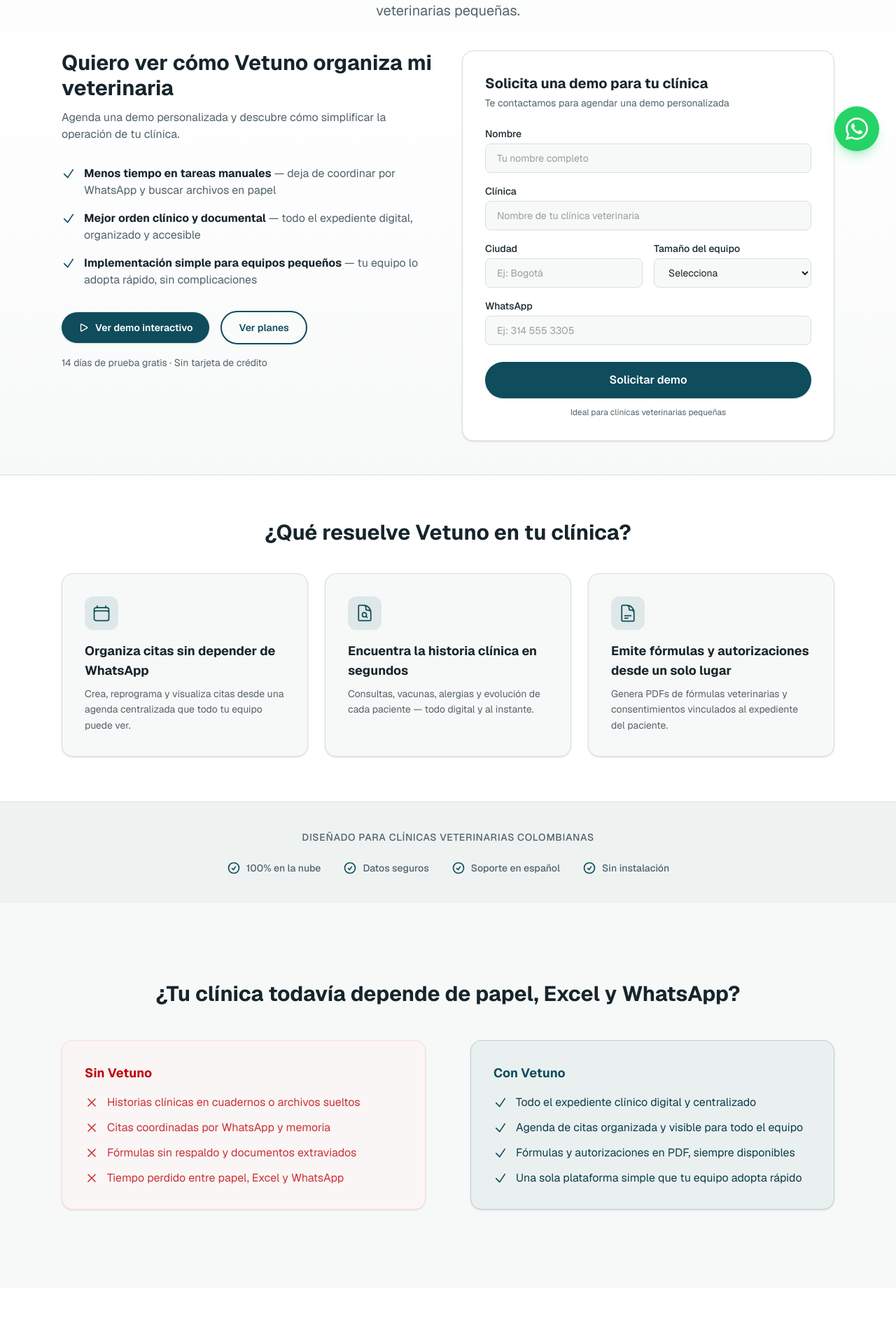
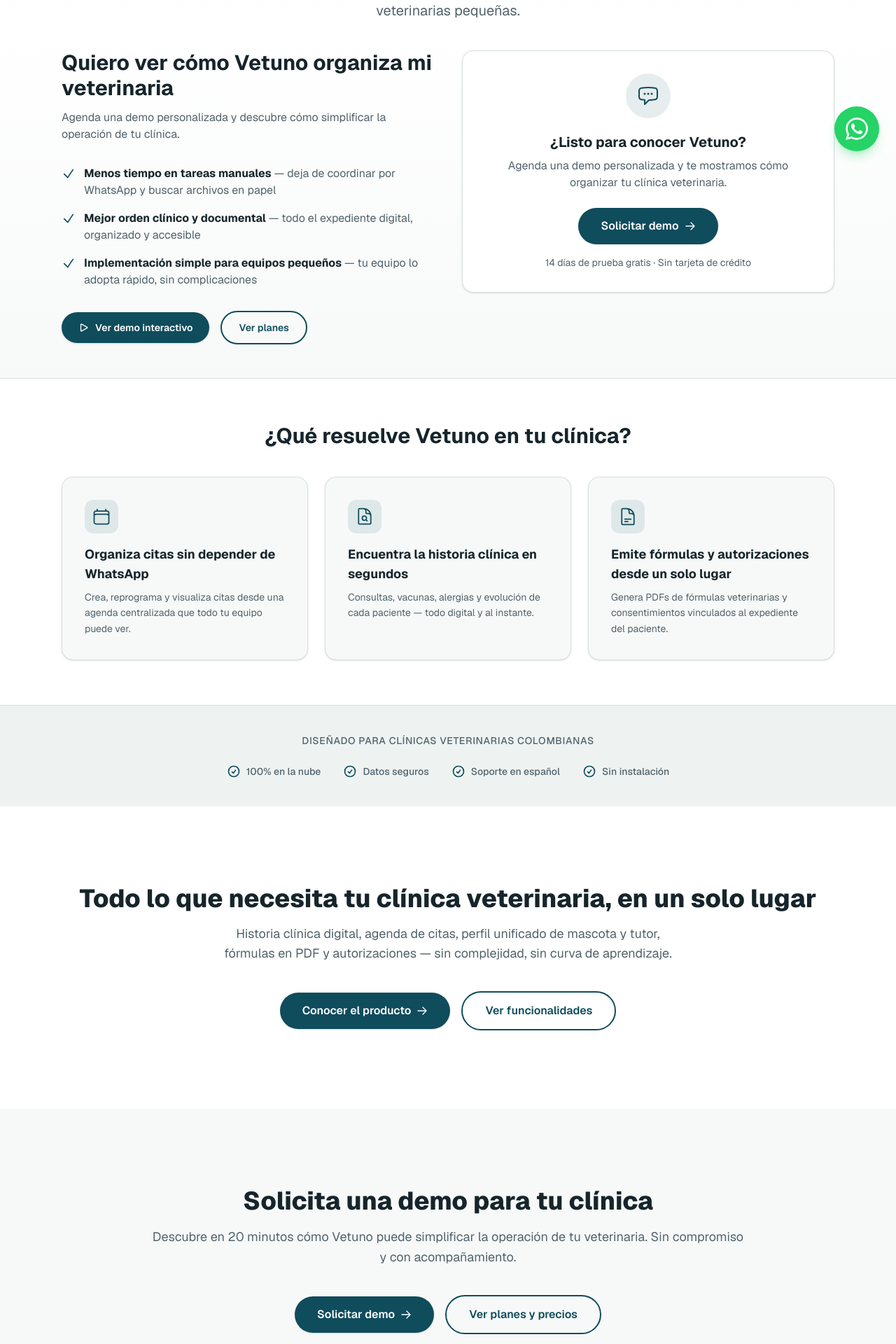
Before and after one commit to AutoSlop/vetuno, a Next.js app: page / in a window 1280 px wide. Shown: the part 560-2480 px from the top of the page at 70% size. Built offline with nearby package versions, Linux system fonts and the light colour scheme.

Commit message:
feat: Actualizar el sitio existente de Vetuno para convertir la landing de una

```diff
--- a/app/components/Footer.tsx
+++ b/app/components/Footer.tsx
@@ -13,7 +13,7 @@
             <div className="flex flex-wrap items-center justify-center gap-6 md:justify-end">
               <a href="/" className="hover:text-white transition">Inicio</a>
               <a href="/producto" className="hover:text-white transition">Producto</a>
-              <a href="/modulos" className="hover:text-white transition">Módulos</a>
+              <a href="/modulos" className="hover:text-white transition">Funcionalidades</a>
               <a href="/precios" className="hover:text-white transition">Precios</a>
               <a href="/contacto" className="hover:text-white transition">Contacto</a>
               <a href="/admin" className="hover:text-white transition">Admin</a>
--- a/app/components/Header.tsx
+++ b/app/components/Header.tsx
@@ -11,7 +11,7 @@
   const navLinks = [
     { href: "/", label: "Inicio" },
     { href: "/producto", label: "Producto" },
-    { href: "/modulos", label: "Módulos" },
+    { href: "/modulos", label: "Funcionalidades" },
     { href: "/precios", label: "Precios" },
     { href: "/contacto", label: "Contacto" },
   ];
--- a/app/page.tsx
+++ b/app/page.tsx
@@ -1,5 +1,4 @@
 import Link from "next/link";
-import DemoRequestForm from "./components/DemoRequestForm";
 
 function CheckIcon() {
   return (
@@ -65,11 +64,28 @@
                   Ver planes
                 </Link>
               </div>
+            </div>
+            <div className="rounded-2xl border border-border bg-white p-8 shadow-sm text-center flex flex-col items-center justify-center">
+              <div className="mx-auto mb-5 flex h-16 w-16 items-center justify-center rounded-full bg-teal/10">
+                <svg className="h-8 w-8 text-teal" fill="none" viewBox="0 0 24 24" stroke="currentColor" strokeWidth={1.5}>
+                  <path strokeLinecap="round" strokeLinejoin="round" d="M8.625 9.75a.375.375 0 11-.75 0 .375.375 0 01.75 0zm0 0H8.25m4.125 0a.375.375 0 11-.75 0 .375.375 0 01.75 0zm0 0H12m4.125 0a.375.375 0 11-.75 0 .375.375 0 01.75 0zm0 0h-.375m-13.5 3.01c0 1.6 1.123 2.994 2.707 3.227 1.087.16 2.185.283 3.293.369V21l4.184-4.183a1.14 1.14 0 01.778-.332 48.294 48.294 0 005.83-.498c1.585-.233 2.708-1.626 2.708-3.228V6.741c0-1.602-1.123-2.995-2.707-3.228A48.394 48.394 0 0012 3c-2.392 0-4.744.175-7.043.513C3.373 3.746 2.25 5.14 2.25 6.741v6.018z" />
+                </svg>
+              </div>
+              <h3 className="mb-2 text-xl font-bold text-text">¿Listo para conocer Vetuno?</h3>
+              <p className="mb-6 text-text-light">Agenda una demo personalizada y te mostramos cómo organizar tu clínica veterinaria.</p>
+              <Link
+                href="/contacto"
+                className="inline-flex items-center gap-2 rounded-full bg-teal px-8 py-3.5 text-base font-semibold text-white shadow-sm transition hover:bg-teal-dark active:shadow-none"
+              >
+                Solicitar demo
+                <svg className="h-4 w-4" fill="none" viewBox="0 0 24 24" stroke="currentColor" strokeWidth={2}>
+                  <path strokeLinecap="round" strokeLinejoin="round" d="M13.5 4.5L21 12m0 0l-7.5 7.5M21 12H3" />
+                </svg>
+              </Link>
               <p className="mt-4 text-sm text-text-light">
                 14 días de prueba gratis &middot; Sin tarjeta de crédito
               </p>
             </div>
-            <DemoRequestForm />
           </div>
         </div>
       </section>
@@ -141,51 +157,6 @@
         </div>
       </section>
 
-      {/* ═══ PROBLEMA / SOLUCIÓN ═══ */}
-      <section className="py-20 md:py-28">
-        <div className="mx-auto max-w-6xl px-6">
-          <h2 className="mb-12 text-center text-2xl font-bold text-text md:text-3xl">
-            ¿Tu clínica todavía depende de papel, Excel y WhatsApp?
-          </h2>
-          <div className="grid gap-12 md:grid-cols-2 md:gap-16">
-            <div className="rounded-2xl border border-red-200/60 bg-red-50/40 p-8 shadow-sm">
-              <h3 className="mb-4 text-lg font-bold text-red-700">Sin Vetuno</h3>
-              <ul className="space-y-3 text-red-700/80">
-                {[
-                  "Historias clínicas en cuadernos o archivos sueltos",
-                  "Citas coordinadas por WhatsApp y memoria",
-                  "Fórmulas sin respaldo y documentos extraviados",
-                  "Tiempo perdido entre papel, Excel y WhatsApp",
-                ].map((item) => (
-                  <li key={item} className="flex items-start gap-3">
-                    <svg className="mt-0.5 h-5 w-5 shrink-0" fill="none" viewBox="0 0 24 24" stroke="currentColor" strokeWidth={2}>
-                      <path strokeLinecap="round" strokeLinejoin="round" d="M6 18L18 6M6 6l12 12" />
-                    </svg>
-                    {item}
-                  </li>
-                ))}
-              </ul>
-            </div>
-            <div className="rounded-2xl border border-teal/20 bg-teal/5 p-8 shadow-sm">
-              <h3 className="mb-4 text-lg font-bold text-teal">Con Vetuno</h3>
-              <ul className="space-y-3 text-teal-dark">
-                {[
-                  "Todo el expediente clínico digital y centralizado",
-                  "Agenda de citas organizada y visible para todo el equipo",
-                  "Fórmulas y autorizaciones en PDF, siempre disponibles",
-                  "Una sola plataforma simple que tu equipo adopta rápido",
-                ].map((item) => (
-                  <li key={item} className="flex items-start gap-3">
-                    <CheckIcon />
-                    {item}
-                  </li>
-                ))}
-              </ul>
-            </div>
-          </div>
-        </div>
-      </section>
-
       {/* ═══ RESUMEN DEL PRODUCTO ═══ */}
       <section className="bg-white py-20 md:py-28">
         <div className="mx-auto max-w-6xl px-6 text-center">
@@ -195,7 +166,7 @@
           <p className="mx-auto mt-4 max-w-2xl text-lg text-text-light">
             Historia clínica digital, agenda de citas, perfil unificado de mascota y tutor, fórmulas en PDF y autorizaciones — sin complejidad, sin curva de aprendizaje.
           </p>
-          <div className="mt-10">
+          <div className="mt-10 flex flex-col items-center justify-center gap-4 sm:flex-row">
             <Link
               href="/producto"
               className="inline-flex items-center gap-2 rounded-full bg-teal px-8 py-3.5 text-base font-semibold text-white shadow-sm transition hover:bg-teal-dark active:shadow-none"
@@ -205,37 +176,41 @@
                 <path strokeLinecap="round" strokeLinejoin="round" d="M13.5 4.5L21 12m0 0l-7.5 7.5M21 12H3" />
               </svg>
             </Link>
+            <Link
+              href="/modulos"
+              className="rounded-full border-2 border-teal px-8 py-3.5 text-base font-semibold text-teal transition hover:bg-teal hover:text-white active:bg-teal-dark"
+            >
+              Ver funcionalidades
+            </Link>
           </div>
         </div>
       </section>
 
       {/* ═══ CTA FINAL ═══ */}
       <section className="py-20 md:py-28">
-        <div className="mx-auto max-w-6xl px-6">
-          <div className="grid items-start gap-12 md:grid-cols-2">
-            <div>
+        <div className="mx-auto max-w-4xl px-6 text-center">
           <h2 className="text-3xl font-extrabold text-text md:text-4xl">
             Solicita una demo para tu clínica
           </h2>
           <p className="mt-4 text-lg leading-relaxed text-text-light">
             Descubre en 20 minutos cómo Vetuno puede simplificar la operación de tu veterinaria. Sin compromiso y con acompañamiento.
           </p>
-              <ul className="mt-8 space-y-3">
-                <li className="flex items-center gap-3 text-text-light">
-                  <CheckIcon />
-                  Demo personalizada de 20 minutos
-                </li>
-                <li className="flex items-center gap-3 text-text-light">
-                  <CheckIcon />
-                  14 días de prueba gratis
-                </li>
-                <li className="flex items-center gap-3 text-text-light">
-                  <CheckIcon />
-                  Onboarding acompañado
-                </li>
-              </ul>
-            </div>
-            <DemoRequestForm />
+          <div className="mt-10 flex flex-col items-center justify-center gap-4 sm:flex-row">
+            <Link
+              href="/contacto"
+              className="inline-flex items-center gap-2 rounded-full bg-teal px-8 py-3.5 text-base font-semibold text-white shadow-sm transition hover:bg-teal-dark active:shadow-none"
+            >
+              Solicitar demo
+              <svg className="h-4 w-4" fill="none" viewBox="0 0 24 24" stroke="currentColor" strokeWidth={2}>
+                <path strokeLinecap="round" strokeLinejoin="round" d="M13.5 4.5L21 12m0 0l-7.5 7.5M21 12H3" />
+              </svg>
+            </Link>
+            <Link
+              href="/precios"
+              className="rounded-full border-2 border-teal px-8 py-3.5 text-base font-semibold text-teal transition hover:bg-teal hover:text-white active:bg-teal-dark"
+            >
+              Ver planes y precios
+            </Link>
           </div>
         </div>
       </section>
```
Lines whose indentation alone changed are shown as unchanged.
